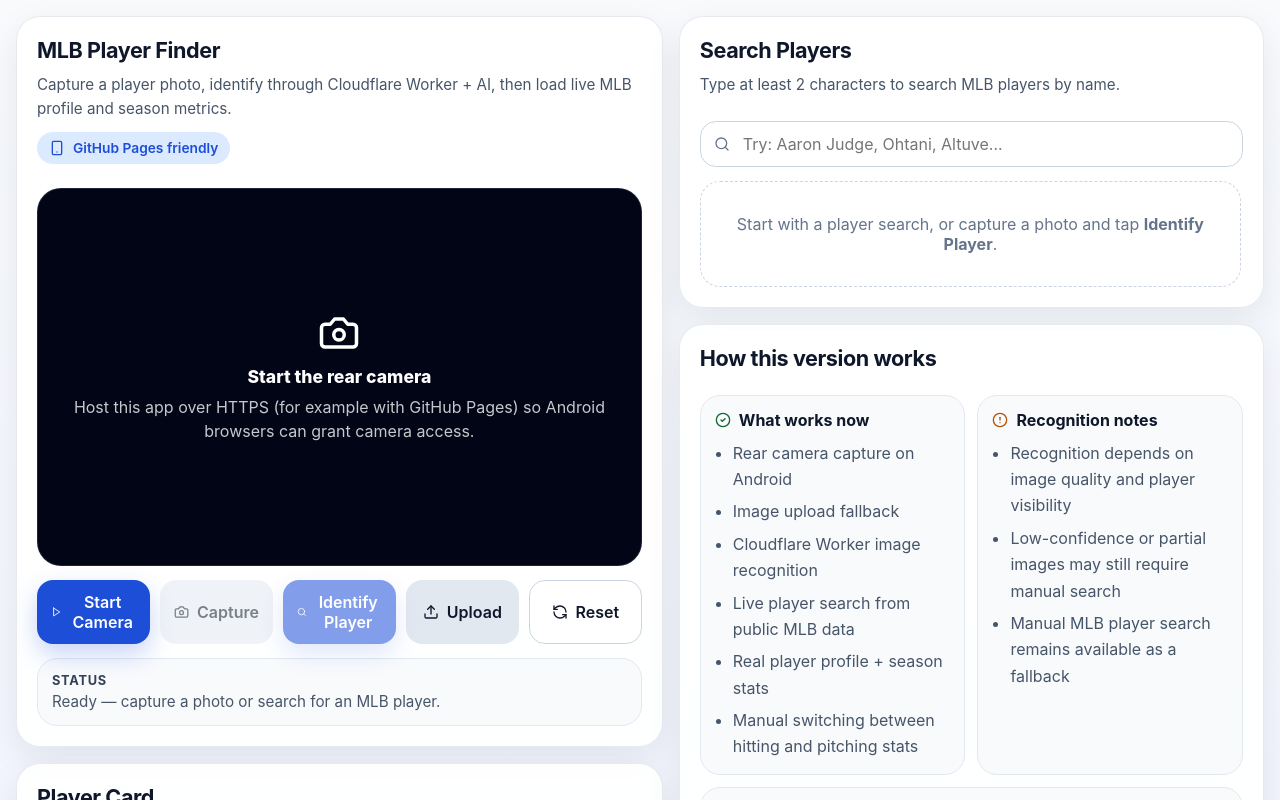
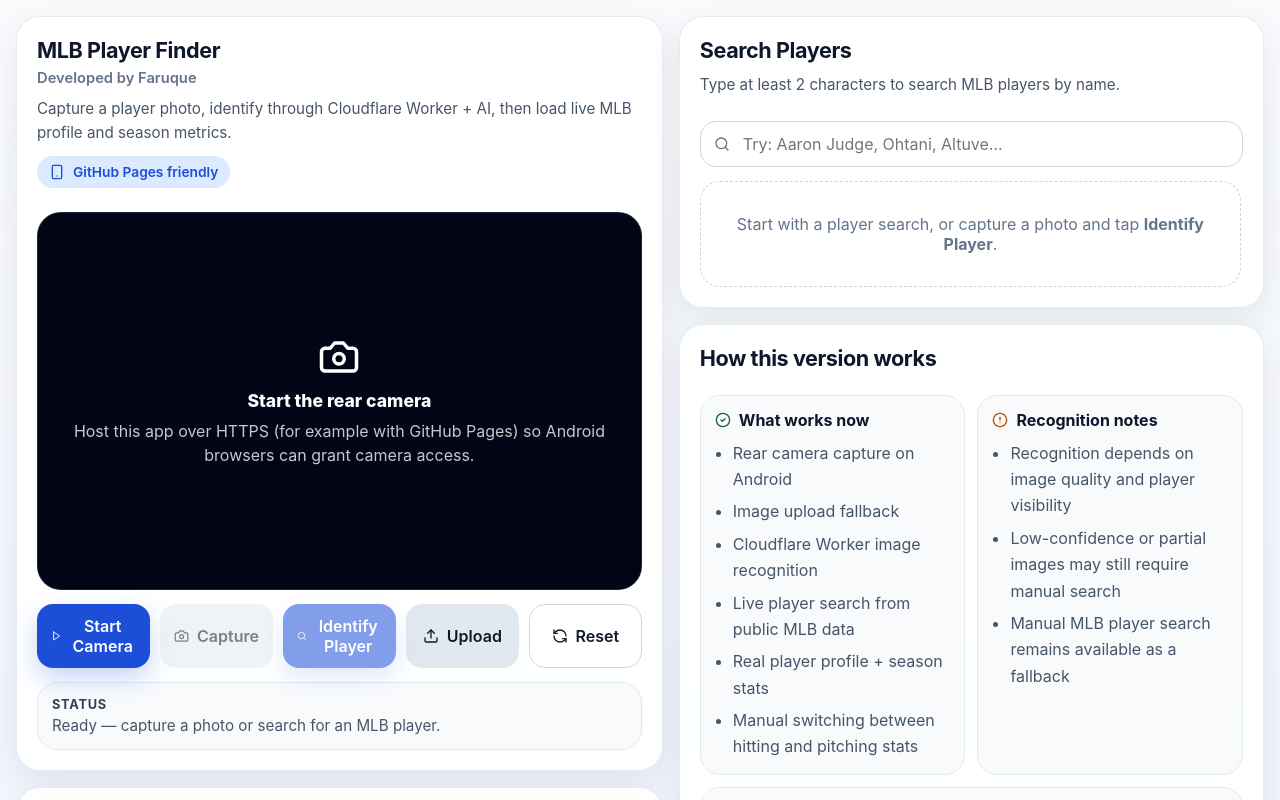
Before and after one commit to faruqueomar81/mlb-player-finder, a React (Vite) app: page / in a window 1280 px wide. Shown: the top 800 px of the page. Built offline with nearby package versions, Linux system fonts and the light colour scheme.

Commit message:
Update App.jsx

```diff
--- a/src/App.jsx
+++ b/src/App.jsx
@@ -562,6 +562,10 @@
                   >
                     <div>
                       <h1 className="card-title">MLB Player Finder</h1>
+
+                      <div style={{ marginTop: 6, fontSize: ".92rem", color: "#64748b", fontWeight: 600 }}>
+                          Developed by Faruque
+                      </div>
                       <p className="card-subtitle">
                         Capture a player photo, identify through Cloudflare Worker + AI, then load live MLB profile and season metrics.
                       </p>
```
